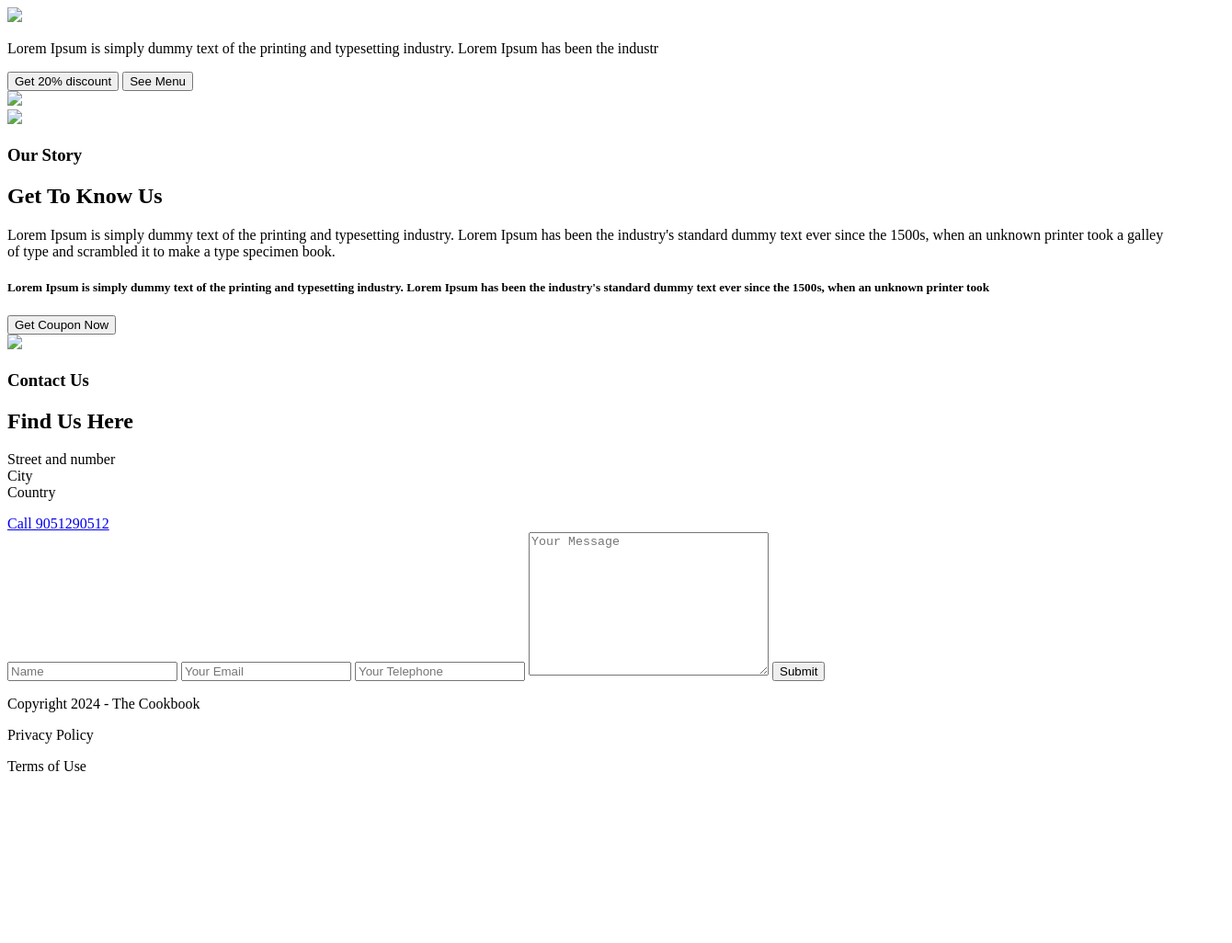
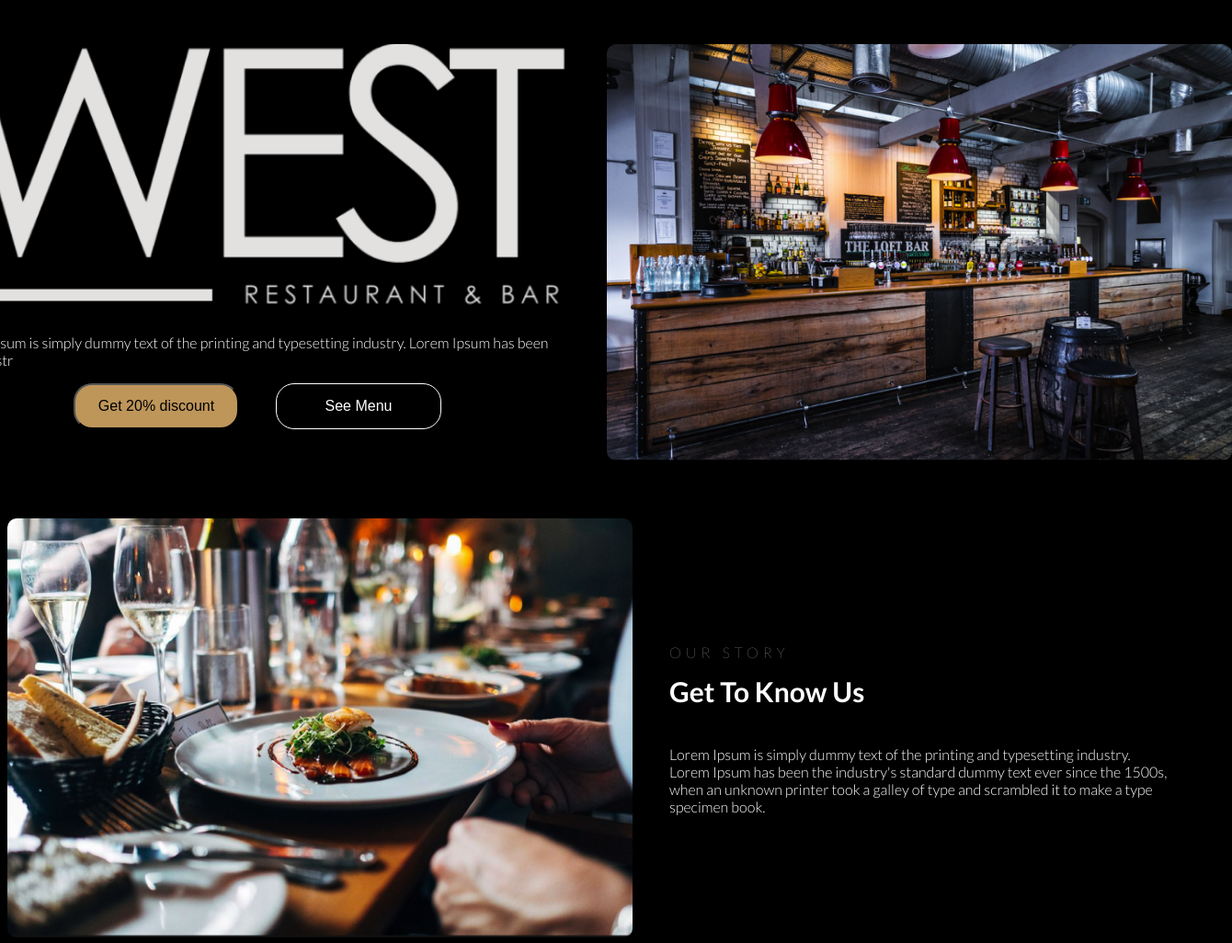
Before and after one commit to GerardoPerez-CL-BER/west-restaurant-wbs, a plain HTML site: page index.html in a window 1280 px wide. Shown: the top 1026 px of the page at 92% size, 1340 px wide, since content can reach past the window. Before the commit the page ends 859 px from the top, so only its background shows below. Drawn offline with Linux system fonts and the light colour scheme; the site is published under a folder, as on GitHub Pages, so addresses that start at the root find nothing.

Commit message:
Update index.html

```diff
--- a/index.html
+++ b/index.html
@@ -4,7 +4,7 @@
     <meta charset="UTF-8">
     <meta name="viewport" content="width=device-width, initial-scale=1.0">
     <title>West Restaurant</title>
-    <link rel="stylesheet" href="/styles.css">
+    <link rel="stylesheet" href="styles.css">
     <link rel="preconnect" href="https://fonts.googleapis.com">
 <link rel="preconnect" href="https://fonts.gstatic.com" crossorigin>
 <link href="https://fonts.googleapis.com/css2?family=Lato:ital,wght@0,100;0,300;0,400;0,700;0,900;1,100;1,300;1,400;1,700;1,900&display=swap" rel="stylesheet">
@@ -12,7 +12,7 @@
 <body>
    <div class="header-div">
     <div class="header-right">
-        <img src="/img/logo.png" width="680">
+        <img src="img/logo.png" width="680">
         <p>Lorem Ipsum is simply dummy text of the printing and typesetting industry. Lorem Ipsum has been the industr</p>
         <div class="btns-header">
         <button class="btn-discount" type="button">Get 20% discount</button>
@@ -20,12 +20,12 @@
         </div>
     </div>
     <div class="header-left">
-        <img src="/img/header.png" width="680">
+        <img src="img/header.png" width="680">
     </div>
    </div>
    <div class="get-to-know-us">
     <div class="gtk-right">
-        <img src="/img/get-to-know-us.png" width="680">
+        <img src="img/get-to-know-us.png" width="680">
     </div>
     <div class="gtk-left">
         <h3>Our Story</h3>
@@ -39,7 +39,7 @@
    </div>
    <div class="contact-us">
     <div class="contact-right">
-        <img src="/img/contact-us.png" width="453">
+        <img src="img/contact-us.png" width="453">
     </div>
     <div class="contact-middle">
         <h3>Contact Us</h3>
```
